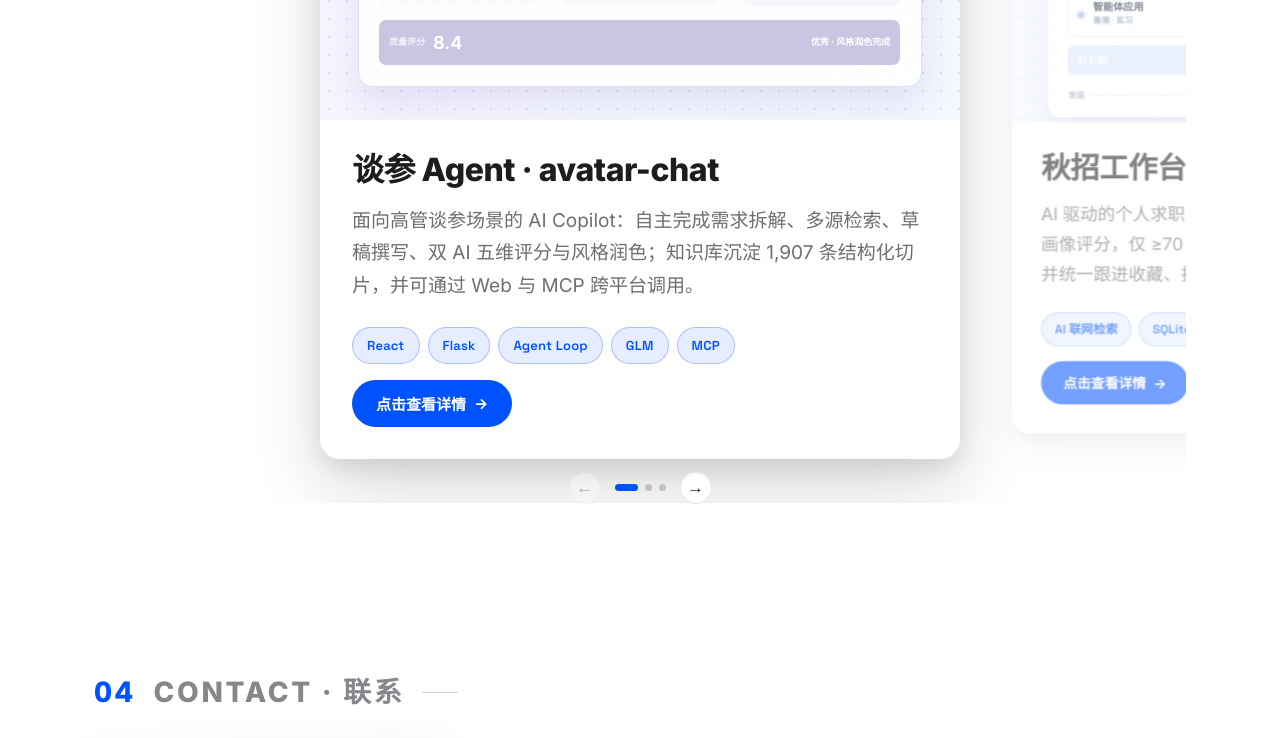
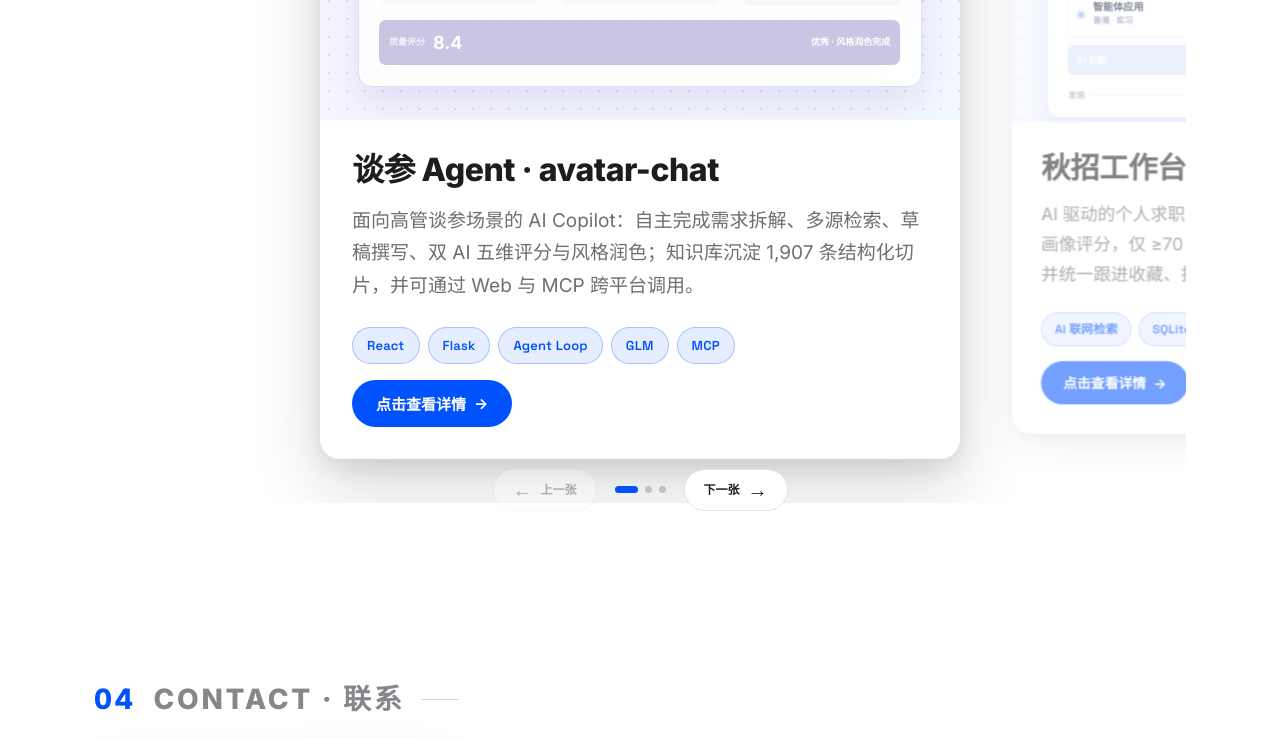
Before and after one commit to lizhuoheng273-debug/li-zhuoheng-website, a React (Vite) app: page / in a window 1280 px wide. Shown: the part 2481-3219 px from the top of the page. Built offline with nearby package versions, Linux system fonts and the light colour scheme.

Commit message:
feat: make project carousel controls explicit

```diff
--- a/src/components/Projects.jsx
+++ b/src/components/Projects.jsx
@@ -482,11 +482,11 @@ export default function Projects({ lang }) {
           ))}
         </div>
         <div className="project-carousel-controls" aria-label="作品轮播控制">
-          <button type="button" onClick={() => goToProject(activeIndex - 1)} disabled={activeIndex === 0} aria-label={isEn ? 'Previous project' : '查看上一个作品'}>←</button>
+          <button className="carousel-nav-button" type="button" onClick={() => goToProject(activeIndex - 1)} disabled={activeIndex === 0} aria-label={isEn ? 'Previous project' : '查看上一个作品'}><span aria-hidden="true">←</span><em>{isEn ? 'Previous' : '上一张'}</em></button>
           <div className="project-carousel-dots" aria-label={isEn ? `Project ${activeIndex + 1} of ${entries.length}` : `当前第 ${activeIndex + 1} 个作品，共 ${entries.length} 个`}>
             {entries.map((project, index) => <button type="button" key={project.title} className={index === activeIndex ? 'is-active' : ''} onClick={() => goToProject(index)} aria-label={isEn ? `View project: ${project.title}` : `查看作品：${project.title}`} aria-current={index === activeIndex ? 'true' : undefined} />)}
           </div>
-          <button type="button" onClick={() => goToProject(activeIndex + 1)} disabled={activeIndex === entries.length - 1} aria-label={isEn ? 'Next project' : '查看下一个作品'}>→</button>
+          <button className="carousel-nav-button" type="button" onClick={() => goToProject(activeIndex + 1)} disabled={activeIndex === entries.length - 1} aria-label={isEn ? 'Next project' : '查看下一个作品'}><em>{isEn ? 'Next' : '下一张'}</em><span aria-hidden="true">→</span></button>
         </div>
       </div>
       {selectedProject && <ProjectDetail project={selectedProject} lang={lang} onClose={() => setSelectedProject(null)} />}
--- a/src/styles.css
+++ b/src/styles.css
@@ -191,10 +191,12 @@ filter:blur(22px);z-index:0}
 .proj-slider::-webkit-scrollbar{display:none}
 .proj-slider:focus-visible{outline:3px solid rgba(0,82,255,.45);outline-offset:6px}
 @media (hover:hover) and (pointer:fine){.proj-slider{cursor:grab;user-select:none}.proj-slider:active{cursor:grabbing}.proj-slider button,.proj-slider a{cursor:pointer}}
-.project-carousel-controls{display:flex;align-items:center;justify-content:center;gap:14px;margin-top:-31px;position:relative;z-index:2}
-.project-carousel-controls>button{width:32px;height:32px;border:1px solid var(--hairline);border-radius:50%;background:#fff;color:var(--ink);font-size:17px;line-height:1;cursor:pointer;transition:.16s}
-.project-carousel-controls>button:hover:not(:disabled){border-color:var(--accent);color:var(--accent);transform:translateY(-1px)}
-.project-carousel-controls>button:disabled{opacity:.32;cursor:not-allowed}
+.project-carousel-controls{display:flex;align-items:center;justify-content:center;gap:18px;margin-top:-34px;position:relative;z-index:2}
+.project-carousel-controls>.carousel-nav-button{min-width:104px;height:42px;padding:0 15px;display:inline-flex;align-items:center;justify-content:center;gap:8px;border:1px solid var(--hairline);border-radius:999px;background:#fff;color:var(--ink);font-size:14px;font-weight:750;line-height:1;cursor:pointer;transition:.16s}
+.carousel-nav-button span{font-size:20px;line-height:1}
+.carousel-nav-button em{font-size:12px;font-style:normal}
+.project-carousel-controls>.carousel-nav-button:hover:not(:disabled){border-color:var(--accent);color:var(--accent);box-shadow:0 7px 17px rgba(20,91,255,.14);transform:translateY(-1px)}
+.project-carousel-controls>.carousel-nav-button:disabled{opacity:.32;cursor:not-allowed}
 .project-carousel-dots{display:flex;align-items:center;gap:7px}
 .project-carousel-dots button{width:7px;height:7px;padding:0;border:0;border-radius:999px;background:rgba(16,18,20,.2);cursor:pointer;transition:width .2s ease,background .2s ease}
 .project-carousel-dots button.is-active{width:23px;background:var(--accent)}
```
